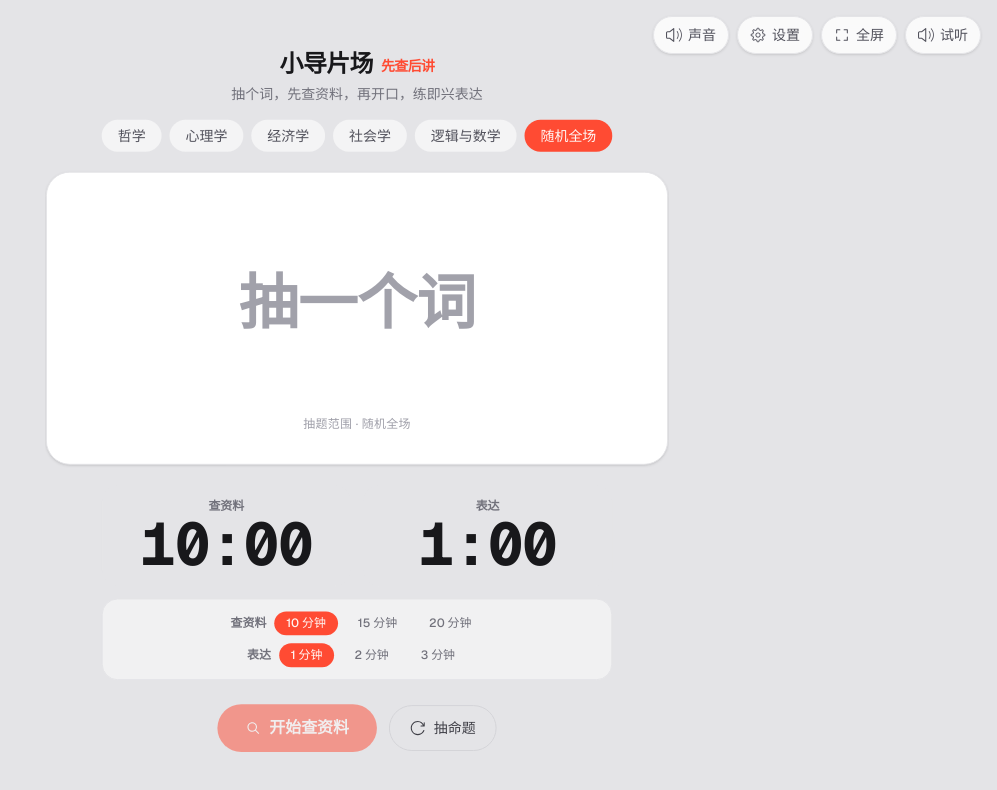
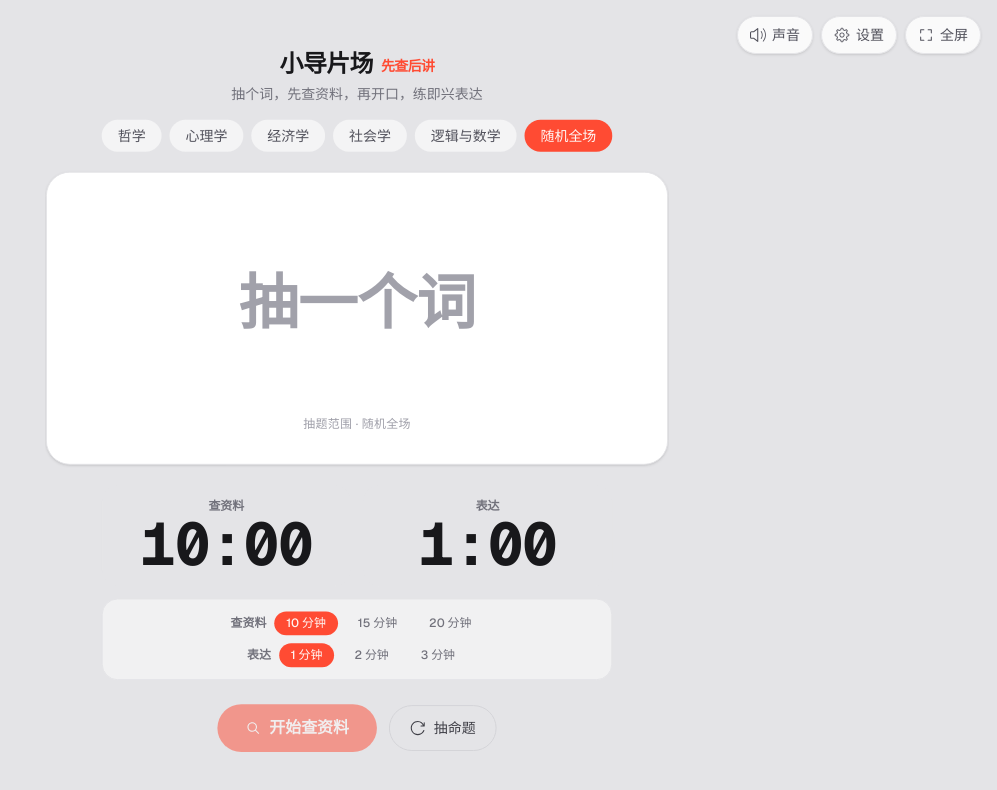
Before and after one commit to makeagreatcoup/xiaodao-speak, a Next.js app: page / in a window 1280 px wide. Shown: the top 790 px of the page, without its empty margins (283-1280 px from the left). Built offline with nearby package versions, Linux system fonts and the light colour scheme.

Commit message:
移除试听提示音按钮

```diff
--- a/components/PromptStage.tsx
+++ b/components/PromptStage.tsx
@@ -662,18 +662,6 @@ export function PromptStage() {
             <EnterFullScreenIcon className="h-4 w-4" />
           )}
           {isFs ? "退出全屏" : "全屏"}
-        </button>
-        <button
-          onClick={() => {
-            primeAudio();
-            playResearchEnd();
-          }}
-          aria-label="试听提示音"
-          title="试听提示音（点击立即播放一段，验证音频是否可用）"
-          className="inline-flex items-center gap-1.5 rounded-full border border-zinc-200 bg-white/80 px-3 py-2 text-sm font-medium text-zinc-600 shadow-sm backdrop-blur transition-colors hover:text-accent dark:border-zinc-800 dark:bg-zinc-900/80 dark:text-zinc-300"
-        >
-          <SpeakerLoudIcon className="h-4 w-4" />
-          试听
         </button>
       </div>
 
```
